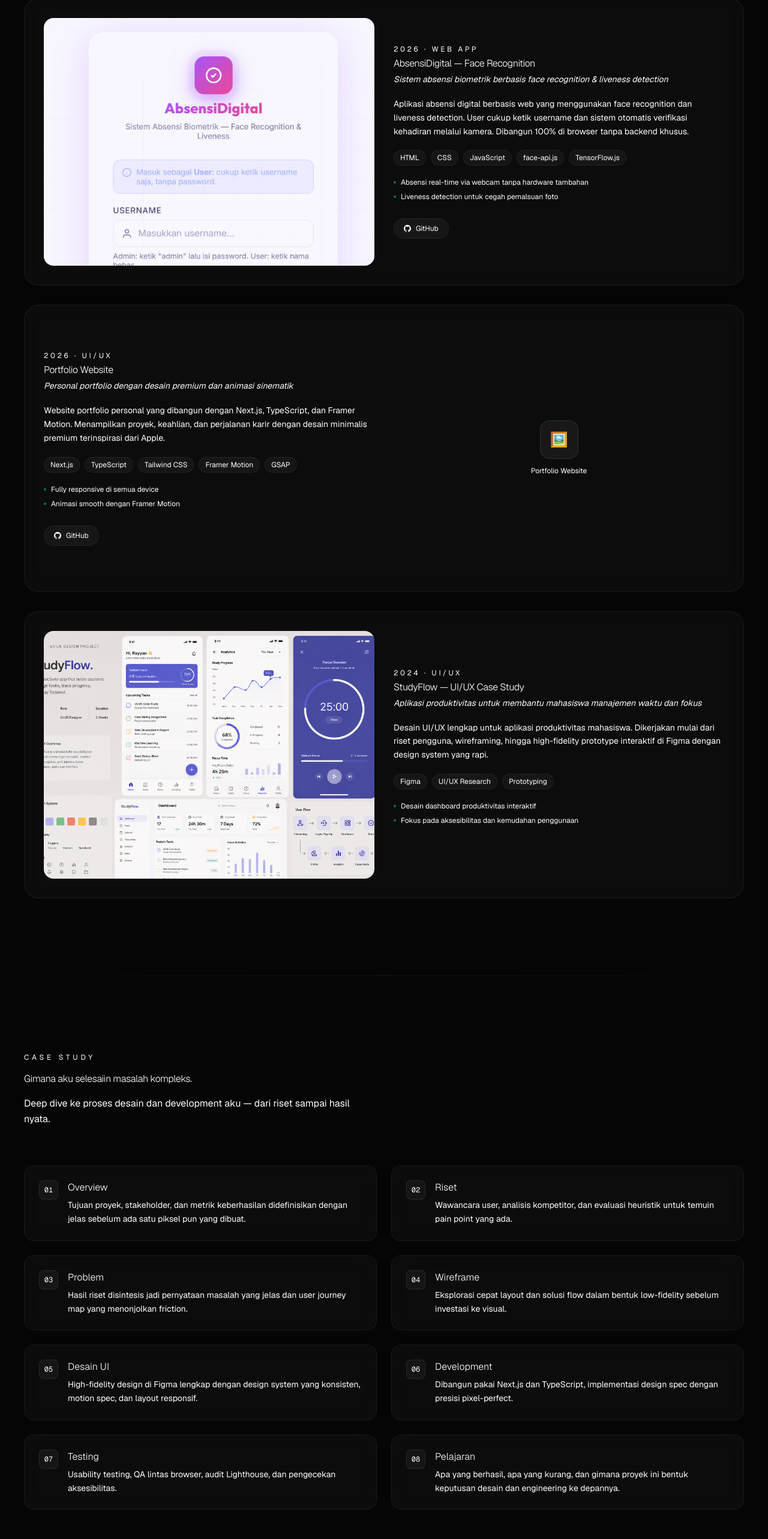
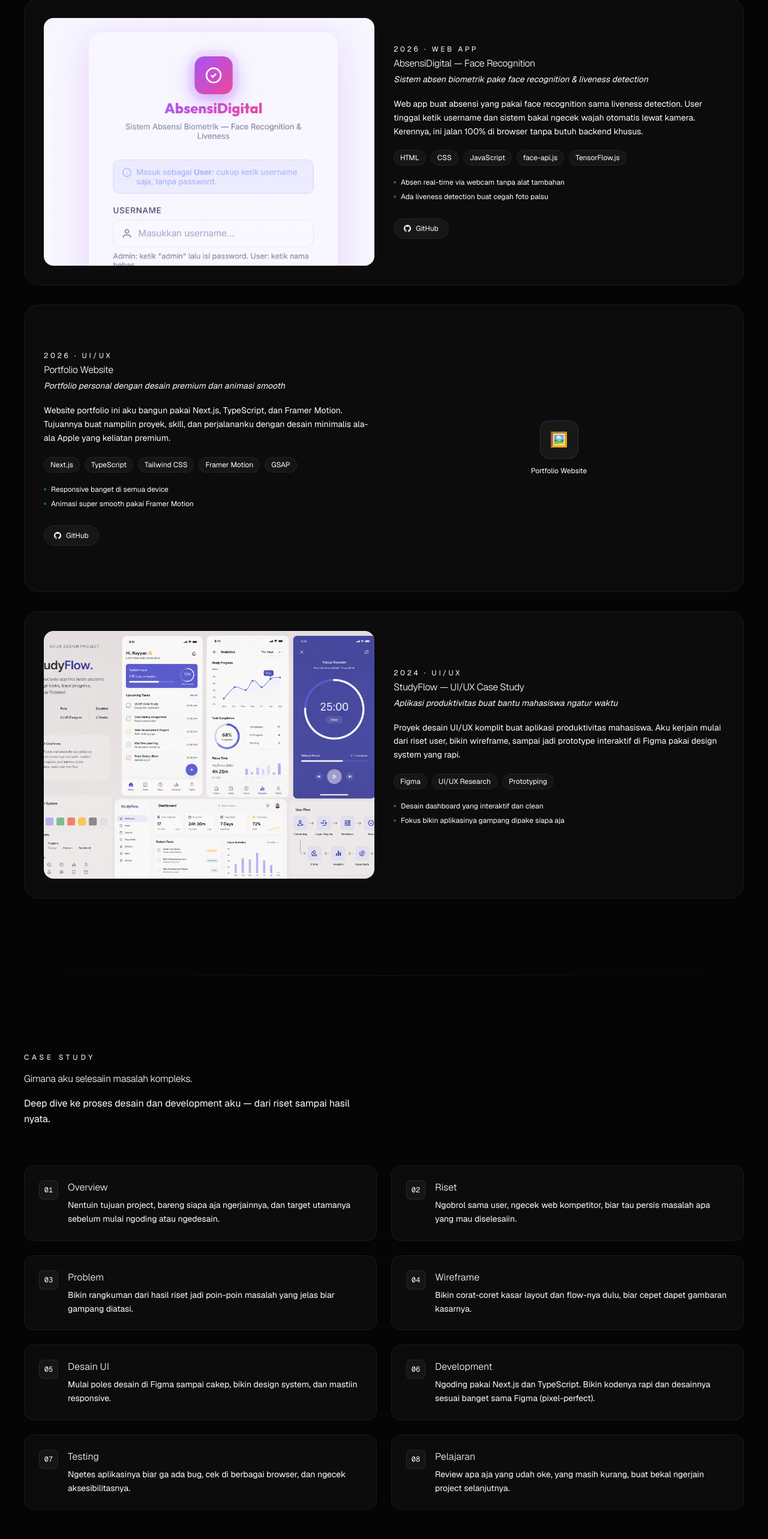
Before and after one commit to daweigoat/portofolio, a Next.js app: page / in a window 1280 px wide. Shown: the part 6119-8685 px from the top of the page at 60% size. Built offline with nearby package versions, Linux system fonts and the light colour scheme.

Commit message:
style: humanize texts across portfolio for a more casual tone

```diff
--- a/components/sections/CaseStudies.tsx
+++ b/components/sections/CaseStudies.tsx
@@ -5,14 +5,14 @@
 import { PROJECTS } from "@/data/projects";
 
 const phases = [
-  { label: "Overview", description: "Tujuan proyek, stakeholder, dan metrik keberhasilan didefinisikan dengan jelas sebelum ada satu piksel pun yang dibuat." },
-  { label: "Riset", description: "Wawancara user, analisis kompetitor, dan evaluasi heuristik untuk temuin pain point yang ada." },
-  { label: "Problem", description: "Hasil riset disintesis jadi pernyataan masalah yang jelas dan user journey map yang menonjolkan friction." },
-  { label: "Wireframe", description: "Eksplorasi cepat layout dan solusi flow dalam bentuk low-fidelity sebelum investasi ke visual." },
-  { label: "Desain UI", description: "High-fidelity design di Figma lengkap dengan design system yang konsisten, motion spec, dan layout responsif." },
-  { label: "Development", description: "Dibangun pakai Next.js dan TypeScript, implementasi design spec dengan presisi pixel-perfect." },
-  { label: "Testing", description: "Usability testing, QA lintas browser, audit Lighthouse, dan pengecekan aksesibilitas." },
-  { label: "Pelajaran", description: "Apa yang berhasil, apa yang kurang, dan gimana proyek ini bentuk keputusan desain dan engineering ke depannya." },
+  { label: "Overview", description: "Nentuin tujuan project, bareng siapa aja ngerjainnya, dan target utamanya sebelum mulai ngoding atau ngedesain." },
+  { label: "Riset", description: "Ngobrol sama user, ngecek web kompetitor, biar tau persis masalah apa yang mau diselesaiin." },
+  { label: "Problem", description: "Bikin rangkuman dari hasil riset jadi poin-poin masalah yang jelas biar gampang diatasi." },
+  { label: "Wireframe", description: "Bikin corat-coret kasar layout dan flow-nya dulu, biar cepet dapet gambaran kasarnya." },
+  { label: "Desain UI", description: "Mulai poles desain di Figma sampai cakep, bikin design system, dan mastiin responsive." },
+  { label: "Development", description: "Ngoding pakai Next.js dan TypeScript. Bikin kodenya rapi dan desainnya sesuai banget sama Figma (pixel-perfect)." },
+  { label: "Testing", description: "Ngetes aplikasinya biar ga ada bug, cek di berbagai browser, dan ngecek aksesibilitasnya." },
+  { label: "Pelajaran", description: "Review apa aja yang udah oke, yang masih kurang, buat bekal ngerjain project selanjutnya." },
 ];
 
 export default function CaseStudies() {
--- a/components/sections/GitHub.tsx
+++ b/components/sections/GitHub.tsx
@@ -8,7 +8,7 @@
 const pinnedRepos = [
   {
     name: "face-recognition",
-    description: "Sistem absensi biometrik berbasis face recognition & liveness detection. Berjalan langsung di browser tanpa backend.",
+    description: "Sistem absen biometrik pakai face recognition & liveness detection. Langsung jalan di browser tanpa backend khusus.",
     language: "HTML",
     stars: 1,
     forks: 0,
@@ -16,7 +16,7 @@
   },
   {
     name: "portfolio",
-    description: "Website portfolio personal dengan desain premium, animasi Framer Motion, dan dark mode glassmorphism.",
+    description: "Website portfolio pribadiku, dibikin pakai Next.js dengan desain gaya premium dan animasi smooth dari Framer Motion.",
     language: "TypeScript",
     stars: 0,
     forks: 0,
@@ -24,7 +24,7 @@
   },
   {
     name: "ui-designs",
-    description: "Kumpulan UI/UX design assets, komponen, dan template yang aku buat selama freelance.",
+    description: "Kumpulan aset UI/UX, komponen, sama template-template desain yang aku bikin pas ngerjain project freelance.",
     language: "CSS",
     stars: 0,
     forks: 0,
--- a/data/education.ts
+++ b/data/education.ts
@@ -10,7 +10,7 @@
     startYear: "2023",
     endYear: "Present",
     description:
-      "Sedang menempuh pendidikan S1 di Universitas Gunadarma.",
+      "Sekarang lagi kuliah S1 di Universitas Gunadarma, fokus ngulik seputar IT.",
     achievements: [],
   },
   {
@@ -22,7 +22,7 @@
     startYear: "2020",
     endYear: "2023",
     description:
-      "Jurusan Teknik Listrik.",
+      "Dulu lulusan Teknik Listrik, belajar dasar-dasar elektro sebelum banting setir ke dunia IT.",
     achievements: [],
   },
 ];
--- a/data/experience.ts
+++ b/data/experience.ts
@@ -9,11 +9,11 @@
     startYear: "2024",
     endYear: "Present",
     description:
-      "Mengerjakan berbagai proyek web development dan desain UI/UX secara freelance untuk klien dari berbagai industri.",
+      "Ngerjain macem-macem project web dev dan desain UI/UX secara freelance buat klien dari berbagai bidang.",
     achievements: [
-      "Bikin landing page dan company profile untuk beberapa klien",
-      "Desain dan develop aplikasi web dengan Next.js dan Figma",
-      "Handle proyek dari konsep sampai deployment",
+      "Bikin landing page sama company profile buat klien",
+      "Ngedesain dan develop web app pakai Next.js & Figma",
+      "Handle project dari awal banget sampe bisa diakses online",
     ],
     technologies: ["Next.js", "TypeScript", "Tailwind CSS", "Figma", "React"],
     type: "freelance",
@@ -26,11 +26,11 @@
     startYear: "2023",
     endYear: "2024",
     description:
-      "Fokus di desain UI/UX untuk berbagai klien, mulai dari wireframing, prototyping, sampai high-fidelity design di Figma.",
+      "Fokus ngedesain UI/UX buat klien. Mulai dari bikin oret-oretan (wireframing), prototype, sampai desain final yang cakep di Figma.",
     achievements: [
-      "Desain beberapa aplikasi mobile dan web",
-      "Bikin design system dan komponen reusable di Figma",
-      "Kolaborasi langsung sama klien untuk iterasi desain",
+      "Ngedesain beberapa aplikasi mobile dan web",
+      "Bikin design system biar desainnya konsisten",
+      "Sering tektokan sama klien buat nyesuain desain yang mereka mau",
     ],
     technologies: ["Figma", "Adobe XD", "Illustrator", "HTML", "CSS"],
     type: "freelance",
--- a/data/projects.ts
+++ b/data/projects.ts
@@ -4,20 +4,20 @@
   {
     id: "project-01",
     title: "AbsensiDigital — Face Recognition",
-    tagline: "Sistem absensi biometrik berbasis face recognition & liveness detection",
+    tagline: "Sistem absen biometrik pake face recognition & liveness detection",
     description:
-      "Aplikasi absensi digital berbasis web yang menggunakan face recognition dan liveness detection. User cukup ketik username dan sistem otomatis verifikasi kehadiran melalui kamera. Dibangun 100% di browser tanpa backend khusus.",
+      "Web app buat absensi yang pakai face recognition sama liveness detection. User tinggal ketik username dan sistem bakal ngecek wajah otomatis lewat kamera. Kerennya, ini jalan 100% di browser tanpa butuh backend khusus.",
     problem:
-      "Absensi manual memakan waktu dan rentan manipulasi. Solusi biometrik yang ada biasanya mahal dan butuh hardware khusus.",
+      "Absen manual tuh makan waktu dan gampang diakalin. Solusi biometrik yang ada biasanya mahal dan butuh alat khusus.",
     solution:
-      "Membangun sistem absensi berbasis web yang memanfaatkan face-api.js dan browser APIs, sehingga bisa dipakai di device apapun yang punya kamera tanpa instalasi.",
+      "Bikin sistem absen berbasis web pakai face-api.js. Jadinya bisa dipake di device apa aja yang ada kameranya, tanpa ribet instalasi.",
     technologies: ["HTML", "CSS", "JavaScript", "face-api.js", "TensorFlow.js"],
     role: "Full Stack Developer",
     results: [
-      "Absensi real-time via webcam tanpa hardware tambahan",
-      "Liveness detection untuk cegah pemalsuan foto",
-      "Login multi-role: Admin & User",
-      "Berjalan 100% di browser tanpa backend",
+      "Absen real-time via webcam tanpa alat tambahan",
+      "Ada liveness detection buat cegah foto palsu",
+      "Bisa login sebagai Admin atau User",
+      "Jalan 100% di browser tanpa backend",
     ],
     image: "/assets/images/projects/project-01.png",
     mockupImage: "/assets/images/projects/project-01.png",
@@ -31,20 +31,20 @@
   {
     id: "project-02",
     title: "Portfolio Website",
-    tagline: "Personal portfolio dengan desain premium dan animasi sinematik",
+    tagline: "Portfolio personal dengan desain premium dan animasi smooth",
     description:
-      "Website portfolio personal yang dibangun dengan Next.js, TypeScript, dan Framer Motion. Menampilkan proyek, keahlian, dan perjalanan karir dengan desain minimalis premium terinspirasi dari Apple.",
+      "Website portfolio ini aku bangun pakai Next.js, TypeScript, dan Framer Motion. Tujuannya buat nampilin proyek, skill, dan perjalananku dengan desain minimalis ala-ala Apple yang keliatan premium.",
     problem:
-      "Butuh platform untuk showcase karya dan skill secara profesional dengan tampilan yang berkesan dan tidak generik.",
+      "Butuh tempat buat pamerin karya dan skill secara profesional, tapi pengen tampilannya beda dan nggak generik.",
     solution:
-      "Bangun portfolio sendiri dari scratch dengan stack modern, animasi halus, dark mode, dan desain yang fully responsive.",
+      "Nulis kode dari nol buat portfolio ini pakai stack modern. Fokus ke animasi yang halus, dark mode yang enak dilihat, dan pastinya responsive di HP.",
     technologies: ["Next.js", "TypeScript", "Tailwind CSS", "Framer Motion", "GSAP"],
     role: "Designer & Developer",
     results: [
-      "Fully responsive di semua device",
-      "Animasi smooth dengan Framer Motion",
-      "Dark mode premium dengan glassmorphism",
-      "TypeScript zero error",
+      "Responsive banget di semua device",
+      "Animasi super smooth pakai Framer Motion",
+      "Dark mode premium gaya glassmorphism",
+      "Kodenya rapi dan TypeScript zero error",
     ],
     image: "",
     mockupImage: "",
@@ -57,19 +57,19 @@
   {
     id: "project-03",
     title: "StudyFlow — UI/UX Case Study",
-    tagline: "Aplikasi produktivitas untuk membantu mahasiswa manajemen waktu dan fokus",
+    tagline: "Aplikasi produktivitas buat bantu mahasiswa ngatur waktu",
     description:
-      "Desain UI/UX lengkap untuk aplikasi produktivitas mahasiswa. Dikerjakan mulai dari riset pengguna, wireframing, hingga high-fidelity prototype interaktif di Figma dengan design system yang rapi.",
+      "Proyek desain UI/UX komplit buat aplikasi produktivitas mahasiswa. Aku kerjain mulai dari riset user, bikin wireframe, sampai jadi prototype interaktif di Figma pakai design system yang rapi.",
     problem:
-      "Mahasiswa sering kesulitan membagi waktu antara tugas kuliah, proyek sampingan, dan kehidupan pribadi.",
+      "Mahasiswa sering banget keteteran ngebagi waktu antara tugas kampus, proyek sampingan, dan waktu nongkrong.",
     solution:
-      "Merancang aplikasi dengan fitur tracker pomodoro, dashboard interaktif untuk melihat statistik belajar harian, dan manajemen tugas terintegrasi.",
+      "Rancang aplikasi yang ada fitur tracker pomodoro, dashboard interaktif buat ngecek statistik belajar, dan to-do list yang gampang dipakai.",
     technologies: ["Figma", "UI/UX Research", "Prototyping"],
     role: "UI/UX Designer",
     results: [
-      "Desain dashboard produktivitas interaktif",
-      "Fokus pada aksesibilitas dan kemudahan penggunaan",
-      "Design system lengkap (Warna, Tipografi, Ikon)",
+      "Desain dashboard yang interaktif dan clean",
+      "Fokus bikin aplikasinya gampang dipake siapa aja",
+      "Design system-nya lengkap dari warna sampai ikon",
     ],
     image: "/assets/images/projects/project-03.png",
     mockupImage: "/assets/images/projects/project-03.png",
```
